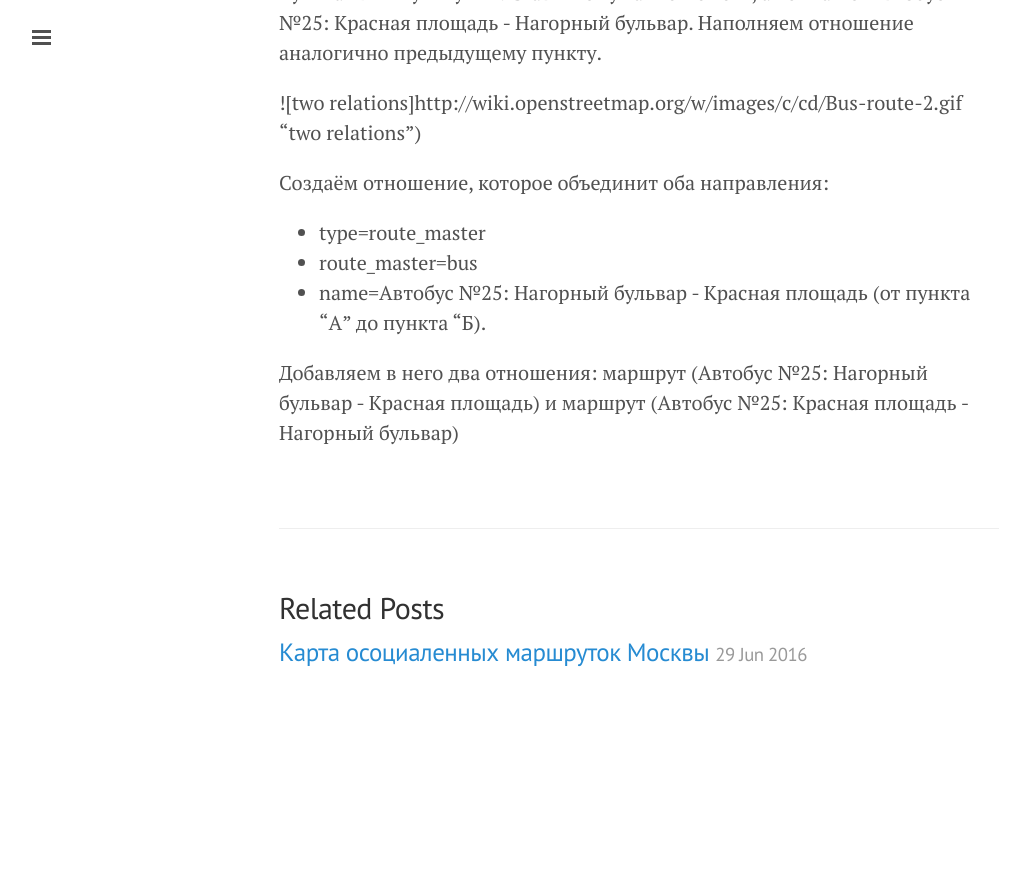
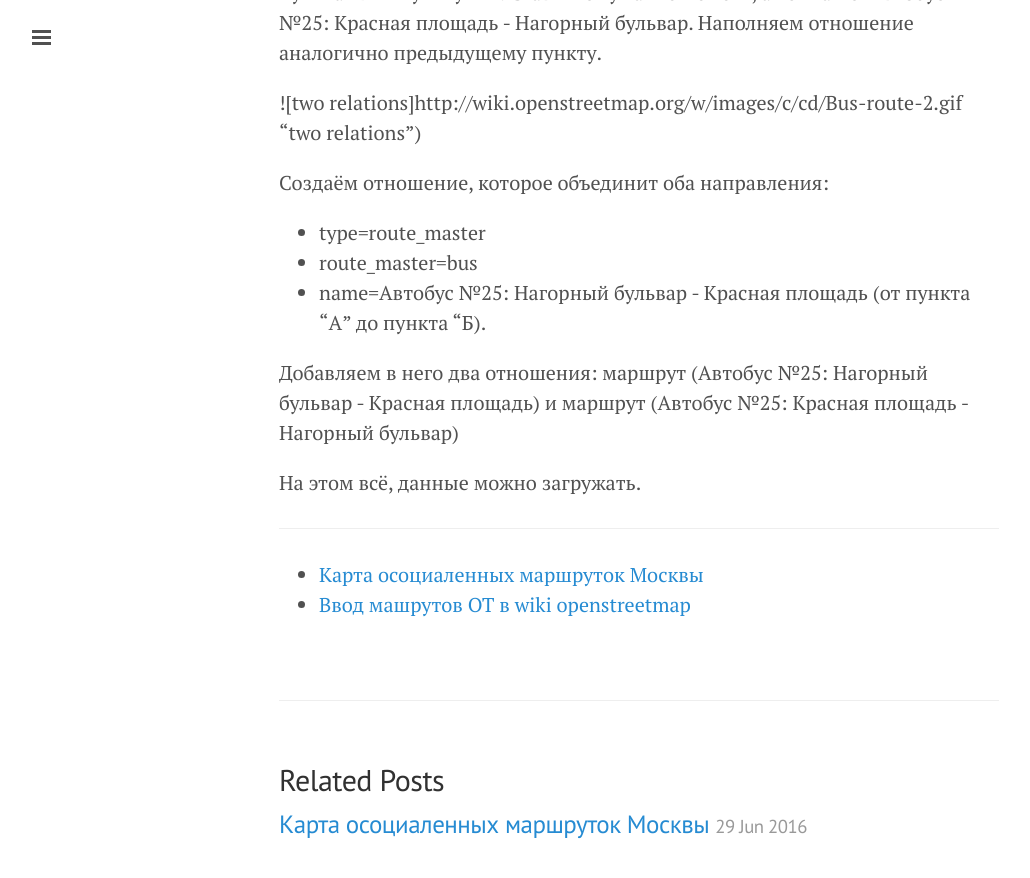
Before and after one commit to geezer-workshop/trolleway.github.io, a Jekyll site: the page built from _posts/2016-06-30-routes-openstreetmap.markdown, in a window 1280 px wide and 900 px high, scrolled down 2834 px. Shown: the top 878 px of the window, without its empty margins (1-1031 px from the left). Built offline with Jekyll 4.4.1, drawn with Linux system fonts in a browser that asks for light colours; before the commit the page ends 3562 px from its top, so only the background shows below that.

Commit message:
Post update: Рисование маршрутов автобусов в Openstreetmap

```diff
--- a/_posts/2016-06-30-routes-openstreetmap.markdown
+++ b/_posts/2016-06-30-routes-openstreetmap.markdown
@@ -58,3 +58,11 @@ permalink: vvod_marshutov_OT_openstreetmap
 * name=Автобус №25: Нагорный бульвар - Красная площадь (от пункта "А" до пункта "Б).
 
 Добавляем в него два отношения: маршрут (Автобус №25: Нагорный бульвар - Красная площадь) и маршрут (Автобус №25: Красная площадь - Нагорный бульвар)
+
+На этом всё, данные можно загружать.
+
+
+---
+
+* [Карта осоциаленных маршруток Москвы](https://trolleway.github.io/newbuses)
+* [Ввод машрутов ОТ в wiki openstreetmap ](http://wiki.openstreetmap.org/wiki/User:Trolleway/%D0%92%D0%B2%D0%BE%D0%B4_%D0%BC%D0%B0%D1%80%D1%88%D1%80%D1%83%D1%82%D0%BE%D0%B2_%D0%9E%D0%A2)
```
